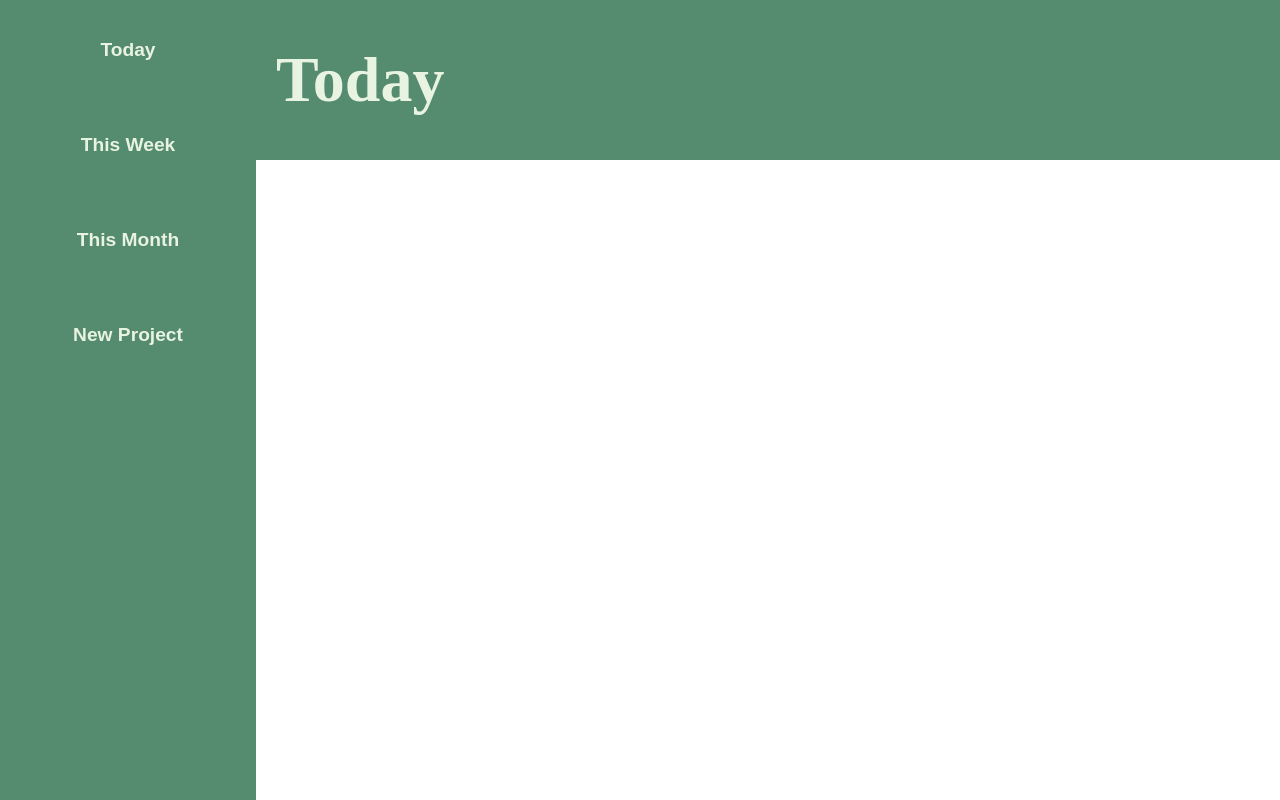
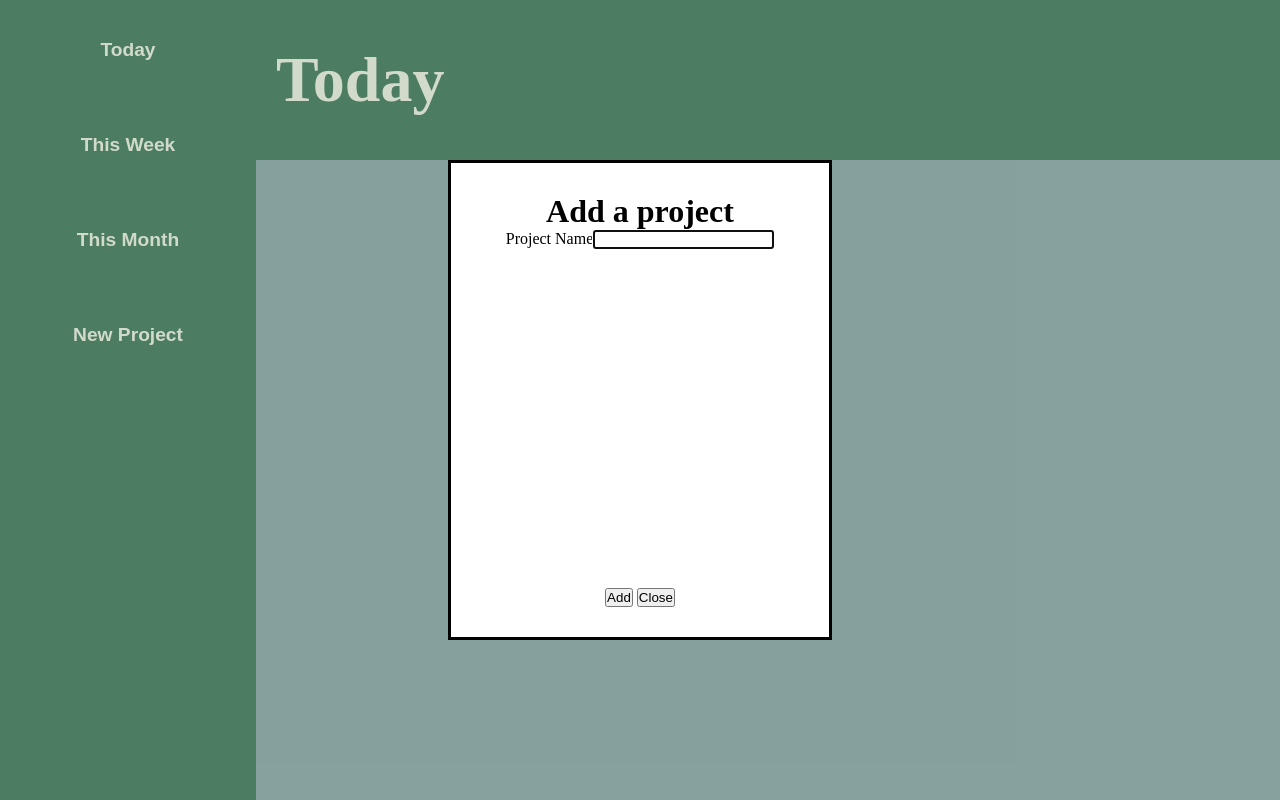
Before and after one commit to june062/todo-list, a website built with webpack: page src/index.html in a window 1280 px wide. Both pictures are taken after a click on the button "New Project". Built offline with nearby package versions, Linux system fonts and the light colour scheme.

Commit message:
Create event listener that opens the project modal

```diff
--- /dev/null
+++ b/src/DOMLogicModules/projectsDOM.js
@@ -0,0 +1,17 @@
+import {Project} from "../AppLogicModules/projects.js"
+import { projectRemovalAndAddition } from "../index.js";
+export {projectsDOM};
+
+let projectsDOM = (function (){
+
+    function createProject(){
+        let projectTitle = document.querySelector('#project-name');
+        let projectTitleVal = projectTitle.value;
+
+        let newProject = new Project(projectTitleVal);
+        projectRemovalAndAddition.addProjectToArray(newProject);
+    }
+
+return {createProject}
+
+})()
--- a/src/domlogic.js
+++ b/src/domlogic.js
@@ -1,21 +1,27 @@
-export function generatePermanentDOM(){
+export {generatePermanentDOM, todayButton,thisWeekButton,thisMonthButton,newProjectButton,titleHeader}
+
+
+
+let todayButton = document.createElement("button");
+let thisWeekButton = document.createElement("button");
+let thisMonthButton = document.createElement("button");
+let newProjectButton = document.createElement("button");
+let titleHeader = document.createElement("h1")
+
+function generatePermanentDOM(){
     let body = document.querySelector("body");
 
     let sidebarDiv = document.createElement("div");
         sidebarDiv.classList.add("sidebar");
-        let todayButton = document.createElement("button");
             todayButton.classList.add("today")
             todayButton.textContent = "Today";
 
-        let thisWeekButton = document.createElement("button");
             thisWeekButton.classList.add("this-week");
             thisWeekButton.textContent = "This Week";
 
-        let thisMonthButton = document.createElement("button");
             thisMonthButton.classList.add("this-month");
             thisMonthButton.textContent = "This Month";
 
-        let newProjectButton = document.createElement("button");
             newProjectButton.classList.add("new-project");
             newProjectButton.textContent = "New Project";
 
@@ -24,11 +30,13 @@ export function generatePermanentDOM(){
 
     let titleContainer = document.createElement("div");
         titleContainer.classList.add("title-container");
-        let titleHeader = document.createElement("h1")
             titleHeader.textContent= "Today"
 
     titleContainer.appendChild(titleHeader);
 
-    body.append(sidebarDiv,titleContainer)
+    let mainContainer = document.createElement("div");
+        mainContainer.classList.add("main-container");
+
+    body.append(sidebarDiv,titleContainer,mainContainer)
 
 }
--- a/src/index.html
+++ b/src/index.html
@@ -6,7 +6,23 @@
     <meta name="viewport" content="width=device-width, initial-scale=1.0">
 </head>
 <body>
+    <dialog class = "project-modal">
+
+        <header><h1>Add a project</h1></header>
 
 
+        <main>
+            <div><label for="project-name">Project Name</label><input id= "project-name"type="text" required></div>
+        </main>
+
+
+            <footer>
+                <button class="submit-form">Add</button>
+
+                <button class="close-form">Close</button>
+            </footer>
+
+
+</dialog>
 </body>
 </html>
--- a/src/index.js
+++ b/src/index.js
@@ -1,12 +1,19 @@
 import "./style.css"
 import {Project} from "./AppLogicModules/projects.js"
 import {storeTasksInTimeObject,todaysSchedule, thisWeeksSchedule, thisMonthsSchedule} from "./AppLogicModules/schedule.js"
-import {generatePermanentDOM} from "./domlogic.js"
-export {arrayOfProjects, sendToLocalStorage, retrieveFromLocalStorage}
+import {generatePermanentDOM, newProjectButton} from "./domlogic.js"
+import {projectsDOM} from "./DOMLogicModules/projectsDOM.js"
+export {arrayOfProjects, sendToLocalStorage, retrieveFromLocalStorage, projectRemovalAndAddition}
 
 
  let arrayOfProjects = [];
+ let projectModal = document.querySelector("dialog.project-modal")
+
  generatePermanentDOM()
+
+newProjectButton.addEventListener("click",()=> {
+    projectModal.showModal()
+})
 
 
  const projectRemovalAndAddition = (function (){
--- a/src/style.css
+++ b/src/style.css
@@ -51,3 +51,29 @@ body{
     grid-area: 1/2/2/3;
     background-color: #558B6E;
 }
+
+.main-container{
+    background-color: #96b3b0;
+}
+
+/* Project and project modal styles */
+
+dialog[open]{
+    height: 60%;
+    width: 30%;
+    left: 0px;
+    top: 0px;
+    bottom: 0px;
+    margin:auto;
+    display: flex;
+    flex-direction: column;
+    justify-content: space-between;
+    align-items: center;
+    padding: 30px 0px;
+}
+dialog > main{
+    display: flex;
+    flex-direction: column;
+    flex: 1;
+    justify-content: space-between;
+}
```
Also changed, not shown: src/DOMLogicModules/home.js (deleted).
